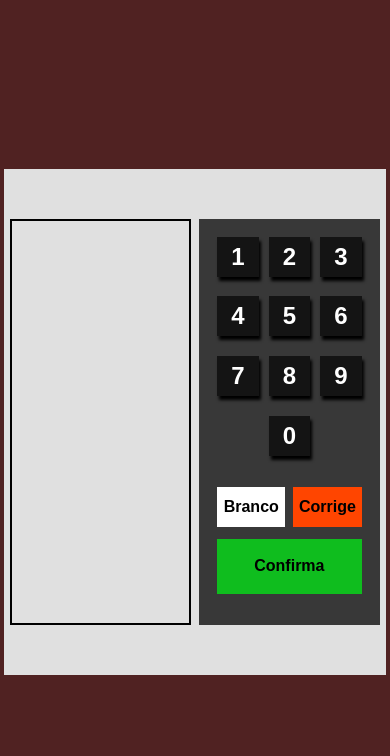
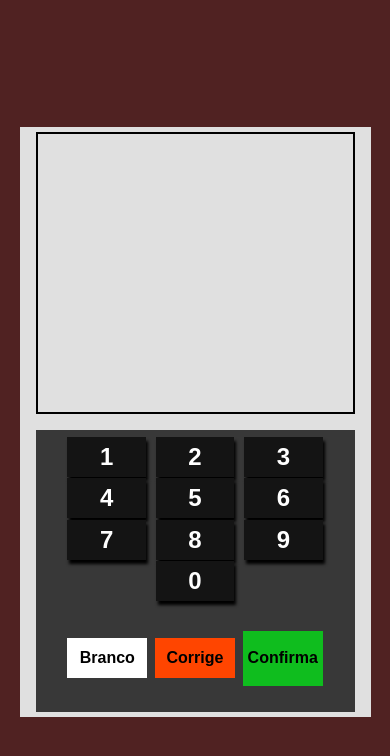
Before and after one commit to valderyjr/UrnaEletronica, a plain HTML site: page index.html in a window 390 px wide. Drawn offline with Linux system fonts and the light colour scheme.

Commit message:
mudando visualizacao em mobile

```diff
--- a/style.css
+++ b/style.css
@@ -67,6 +67,11 @@ main {
     border: none;
     box-shadow: 2px 4px 3px rgb(0, 0, 0);
     cursor: pointer;
+    transition: .5s;
+}
+
+.botao:hover {
+    transform: scale(1.15);
 }
 
 .botao-0 {
@@ -106,25 +111,16 @@ main {
 }
 @media screen and (max-width: 600px) {
     .urna {
-        height: 60%;
-        width: 98%;
-        gap: 0.5em;
-        padding: 0 .4em;
+        flex-direction: column;
+        width: 90%;
+        padding: 5px 1em;
     }
 
     .tela {
-        width: 50%;
+        width: 100%;
     }
 
     .entrada {
-        width: 50%;
-    }
-
-    .opcoes {
-        grid-template-columns: 1fr 1fr;
-    }
-
-    #op-confirma {
-        grid-column: span 2;
+        width: 100%;
     }
 }
```
